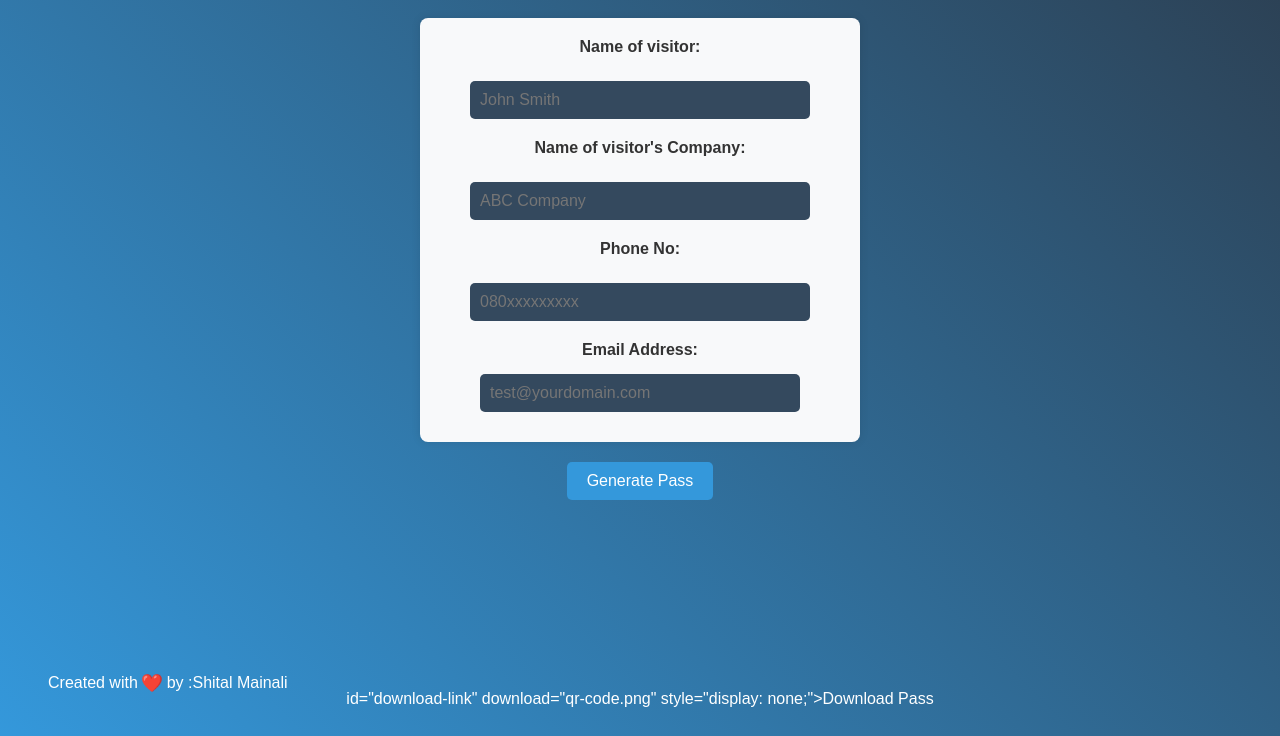
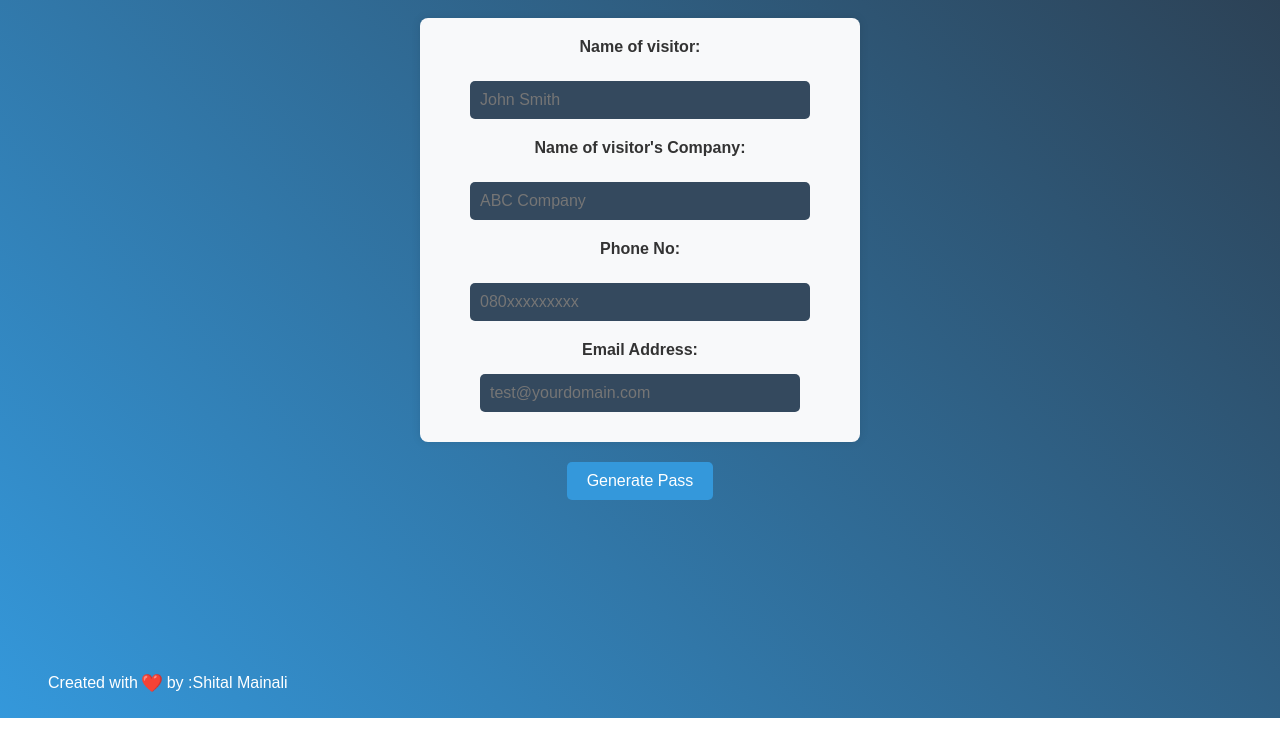
Before and after one commit to spiderb59/qrGenerator, a plain HTML site: page index.html in a window 1280 px wide. Shown: the part 88-824 px from the top of the page. Drawn offline with Linux system fonts and the light colour scheme.

Commit message:
Update index.html

```diff
--- a/index.html
+++ b/index.html
@@ -25,7 +25,7 @@
    </form>
     <button onclick="generateQR()">Generate Pass</button>
   <canvas id="qr-code"></canvas>
-   <a>id="download-link" download="qr-code.png" style="display: none;">Download Pass</a>
+   <a id="download-link" download="qr-code.png" style="display: none;">Download Pass</a>
   <footer>
     Created with <span class="heart">❤️</span> by :<a href="https://me.shitalmainali.com.np/" target="_blank" style="color: #fff; text-decoration: none;">Shital Mainali</a>
   </footer>
```
